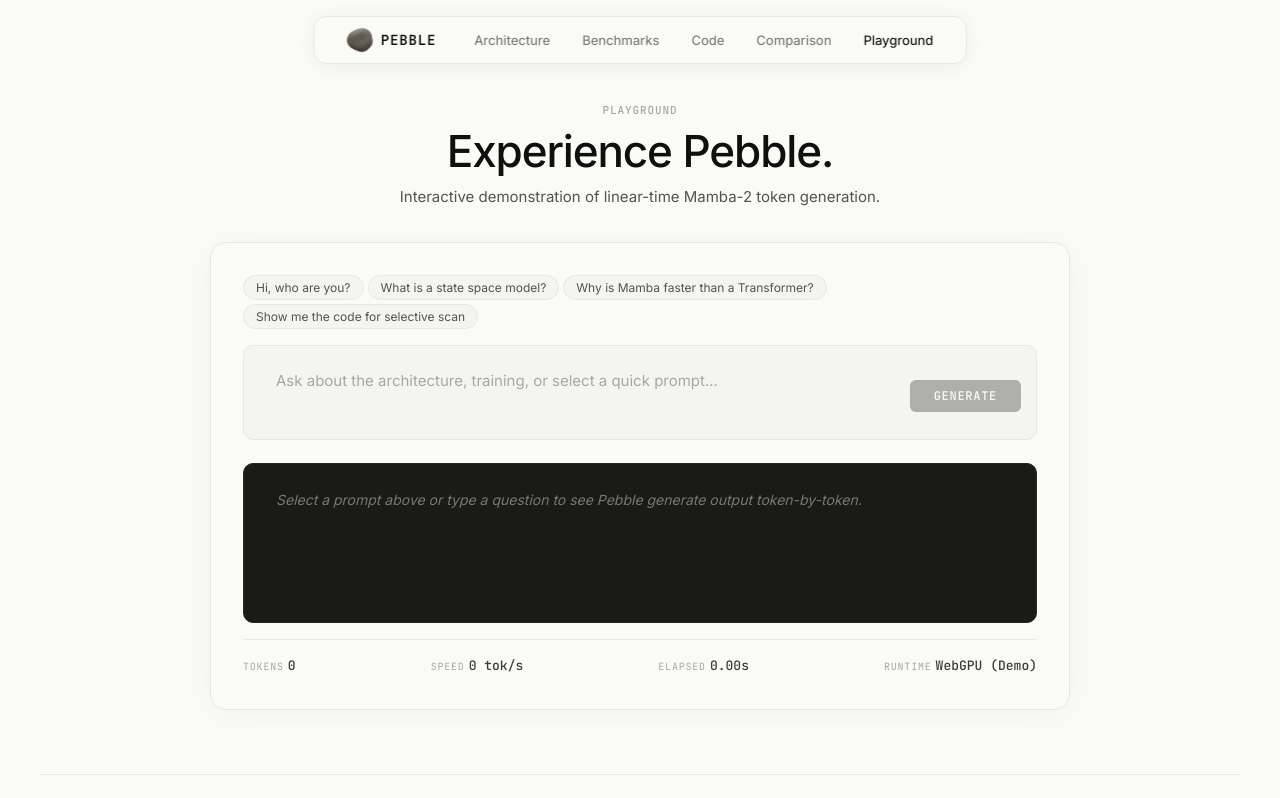
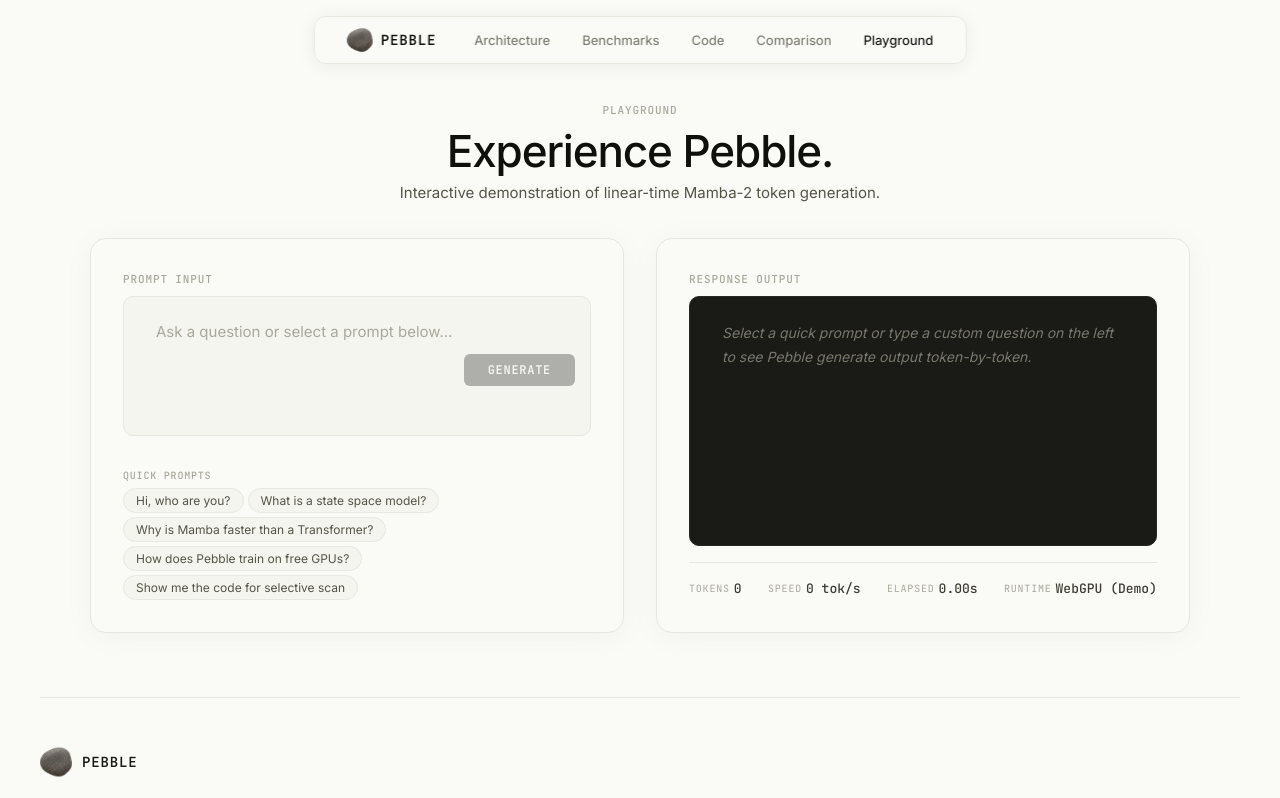
Before and after one commit to Atharva0808/pebble, a Next.js app in the folder web/: page /playground in a window 1280 px wide. Shown: the top 798 px of the page. Built offline with nearby package versions, Linux system fonts and the light colour scheme.

Commit message:
style(playground): convert playground layout to side-by-side (2-column) grid studio layout

```diff
--- a/web/app/globals.css
+++ b/web/app/globals.css
@@ -645,6 +645,13 @@ p {
 }
 
 /* ── Playground ─────────────────────────────────────────────────────────── */
+.playground-grid {
+  display: grid;
+  grid-template-columns: 1fr 1fr;
+  gap: var(--space-xl);
+  align-items: stretch;
+}
+
 .playground-card {
   background: var(--stone-50);
   border: 1px solid var(--stone-200);
@@ -810,7 +817,8 @@ p {
 @media (max-width: 900px) {
   .arch-grid,
   .code-section,
-  .comparison-grid {
+  .comparison-grid,
+  .playground-grid {
     grid-template-columns: 1fr;
   }
 
--- a/web/app/playground/page.tsx
+++ b/web/app/playground/page.tsx
@@ -141,7 +141,7 @@ export default function PlaygroundPage() {
           initial="hidden"
           animate="visible"
           variants={stagger}
-          style={{ maxWidth: "860px", margin: "0 auto" }}
+          style={{ maxWidth: "1100px", margin: "0 auto" }}
         >
           {/* ── Header ────────────────────────────────────────── */}
           <div style={{ textAlign: "center", marginBottom: "var(--space-xl)" }}>
@@ -158,47 +158,28 @@ export default function PlaygroundPage() {
             <motion.p
               custom={2}
               variants={fadeUp}
-              style={{ marginTop: "var(--space-sm)", marginInline: "auto", fontSize: "0.9375rem" }}
+              style={{ marginTop: "var(--space-xs)", marginInline: "auto", fontSize: "0.9375rem" }}
             >
               Interactive demonstration of linear-time Mamba-2 token generation.
             </motion.p>
           </div>
 
-          {/* ── Minimal Studio Card ────────────────────────────── */}
+          {/* ── Side-by-Side Playground Grid Layout ────────────── */}
           <motion.div
             custom={3}
             variants={fadeUp}
-            className="playground-card"
+            className="playground-grid"
           >
-            {/* Quick Prompt Chips */}
-            <div className="suggestions" style={{ marginBottom: "var(--space-md)" }}>
-              {[
-                "Hi, who are you?",
-                "What is a state space model?",
-                "Why is Mamba faster than a Transformer?",
-                "Show me the code for selective scan",
-              ].map((s) => (
-                <button
-                  key={s}
-                  className="suggestion-chip"
-                  onClick={() => {
-                    setPrompt(s);
-                    setTimeout(() => {
-                      const btn = document.querySelector(".btn-generate") as HTMLButtonElement;
-                      if (btn && !btn.disabled) btn.click();
-                    }, 50);
-                  }}
-                >
-                  {s}
-                </button>
-              ))}
-            </div>
-
-            {/* Input Textarea & Action Button */}
+            {/* Left Column: Input & Quick Prompts */}
+            <div className="playground-col-left">
+              <div className="playground-card">
+                <span className="label" style={{ marginBottom: "var(--space-sm)", display: "block" }}>
+                  Prompt Input
+                </span>
                 <div className="playground-input-wrapper">
                   <textarea
                     className="playground-input"
-                placeholder="Ask about the architecture, training, or select a quick prompt..."
+                    placeholder="Ask a question or select a prompt below..."
                     value={prompt}
                     onChange={(e) => setPrompt(e.target.value)}
                     onKeyDown={(e) => {
@@ -207,7 +188,7 @@ export default function PlaygroundPage() {
                         handleGenerate();
                       }
                     }}
-                rows={2}
+                    rows={4}
                   />
                   <div className="playground-actions">
                     {isGenerating ? (
@@ -226,18 +207,61 @@ export default function PlaygroundPage() {
                   </div>
                 </div>
 
-            {/* Response Output Box */}
-            <div className="playground-output" ref={outputRef}>
+                {/* Quick Prompts Strip */}
+                <div style={{ marginTop: "var(--space-lg)" }}>
+                  <span className="label" style={{ fontSize: "0.625rem", color: "var(--stone-400)", marginBottom: "var(--space-xs)", display: "block" }}>
+                    Quick Prompts
+                  </span>
+                  <div className="suggestions">
+                    {[
+                      "Hi, who are you?",
+                      "What is a state space model?",
+                      "Why is Mamba faster than a Transformer?",
+                      "How does Pebble train on free GPUs?",
+                      "Show me the code for selective scan",
+                    ].map((s) => (
+                      <button
+                        key={s}
+                        className="suggestion-chip"
+                        onClick={() => {
+                          setPrompt(s);
+                          setTimeout(() => {
+                            const btn = document.querySelector(".btn-generate") as HTMLButtonElement;
+                            if (btn && !btn.disabled) btn.click();
+                          }, 50);
+                        }}
+                      >
+                        {s}
+                      </button>
+                    ))}
+                  </div>
+                </div>
+              </div>
+            </div>
+
+            {/* Right Column: Response Output & Performance Metrics */}
+            <div className="playground-col-right">
+              <div className="playground-card" style={{ display: "flex", flexDirection: "column", height: "100%" }}>
+                <div style={{ display: "flex", justifyContent: "space-between", alignItems: "center", marginBottom: "var(--space-sm)" }}>
+                  <span className="label">Response Output</span>
+                  {isGenerating && (
+                    <span className="label" style={{ color: "var(--terracotta)", textTransform: "none" }}>
+                      Generating tokens...
+                    </span>
+                  )}
+                </div>
+
+                <div className="playground-output" ref={outputRef} style={{ flex: 1 }}>
                   {output ? (
                     <p className="output-text">{output}</p>
                   ) : (
                     <p className="output-placeholder">
-                  Select a prompt above or type a question to see Pebble generate output token-by-token.
+                      Select a quick prompt or type a custom question on the left to see Pebble generate output token-by-token.
                     </p>
                   )}
                 </div>
 
-            {/* Integrated Metrics Footer */}
+                {/* Performance Metrics Bar */}
                 <div className="playground-stats">
                   <div className="stat-item">
                     <span className="stat-label">Tokens</span>
@@ -256,6 +280,8 @@ export default function PlaygroundPage() {
                   <div className="stat-item">
                     <span className="stat-label">Runtime</span>
                     <span className="stat-value">WebGPU (Demo)</span>
+                  </div>
+                </div>
               </div>
             </div>
           </motion.div>
```
Lines whose indentation alone changed are shown as unchanged.
